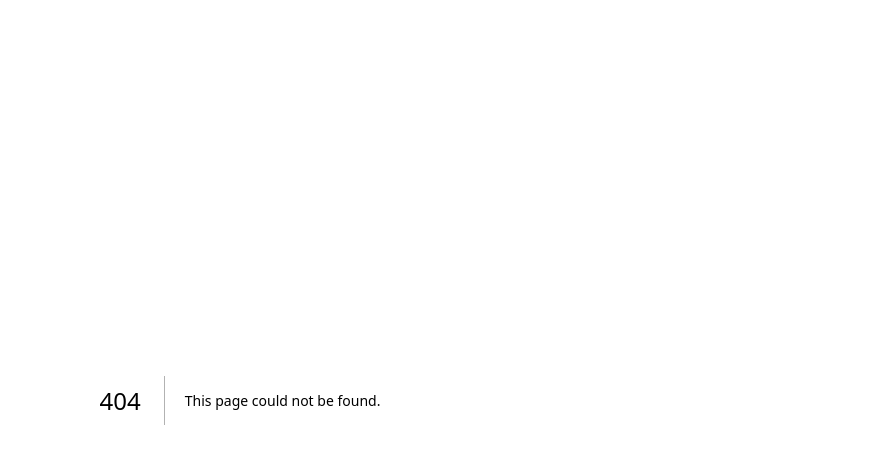
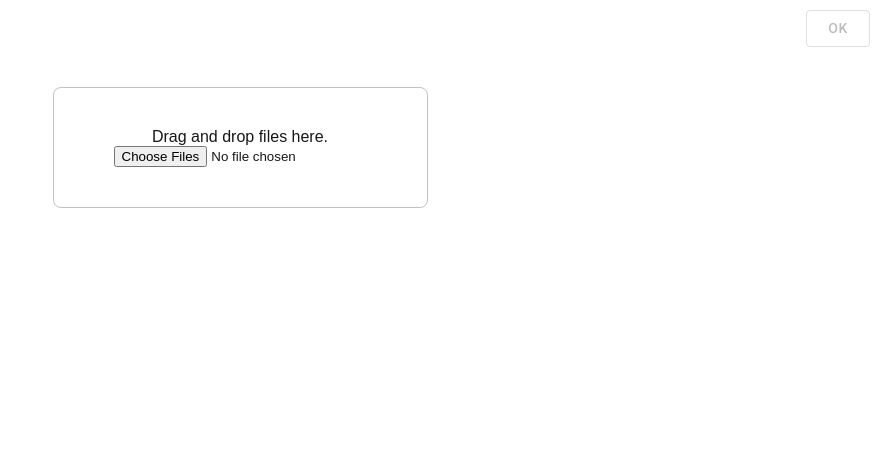
Before and after one commit to dlguswo333/share-those-files, a Next.js app: page /upload in a window 1280 px wide. Before the commit this address had no page. Shown: the top 464 px of the page, without its empty margins (400-1280 px from the left). Built offline with nearby package versions, Linux system fonts and the light colour scheme; what @mui/material-nextjs would draw is missing.

Commit message:
Implement basic upload page

```diff
--- /dev/null
+++ b/src/app/FileItem.tsx
@@ -0,0 +1,16 @@
+'use client';
+
+type Props = {
+  file: File;
+}
+
+const FileItem = ({file}: Props) => {
+  const {name, size} = file;
+
+  return <div>
+    <div>{name}</div>
+    <div>{size}</div>
+  </div>
+};
+
+export default FileItem;
--- a/src/app/layout.tsx
+++ b/src/app/layout.tsx
@@ -11,8 +11,8 @@ const roboto = Roboto({
 });
 
 export const metadata: Metadata = {
-  title: "Create Next App",
-  description: "Generated by create next app",
+  title: 'share-those-files',
+  description: 'Share files easily, simply.',
 };
 
 export default function RootLayout({
--- /dev/null
+++ b/src/app/upload/page.module.css
@@ -0,0 +1,28 @@
+.page {
+    display: flex;
+    flex-direction: column;
+    align-items: center;
+    justify-content: flex-start;
+    min-height: 100vh;
+    padding: 10px 80px;
+    gap: 40px;
+}
+
+.page .header {
+    width: 100vw;
+    padding: 0 10px;
+    display: flex;
+    flex-direction: row;
+    align-items: center;
+    justify-content: flex-end;
+}
+
+.page .inputArea {
+    display: flex;
+    flex-direction: column;
+    align-items: center;
+    justify-content: center;
+    padding: 40px 60px;
+    border: 1px solid #9999;
+    border-radius: 8px;
+}
--- /dev/null
+++ b/src/app/upload/page.tsx
@@ -0,0 +1,34 @@
+'use client';
+import styles from '@/app/upload/page.module.css';
+import useUpload from './useUpload';
+import Button from '@mui/material/Button';
+import FileItem from '../FileItem';
+import { useRef } from 'react';
+
+export default function Upload() {
+  const inputRef = useRef<HTMLInputElement | null>(null);
+  const {
+    files,
+    okayToContinue,
+    onDragOverEvent,
+    onDropEvent,
+    onChangeEvent
+  } = useUpload({inputRef});
+
+  return (
+    <main className={styles.page}>
+      <header className={styles.header}>
+        <Button variant={okayToContinue ? 'contained' : 'outlined'} disabled={!okayToContinue}>OK</Button>
+      </header>
+      <div className={styles.inputArea}
+        onDragOver={onDragOverEvent}
+        onDrop={onDropEvent}>
+        <div>Drag and drop files here.</div>
+        <input type='file' multiple={true} onChange={onChangeEvent} ref={inputRef} />
+      </div>
+      <div>
+        {files?.map(file => (<FileItem key={file.name} file={file} />))}
+      </div>
+    </main>
+  );
+}
--- /dev/null
+++ b/src/app/upload/useUpload.ts
@@ -0,0 +1,57 @@
+import { ChangeEvent, DragEvent, RefObject, useCallback, useState } from "react";
+
+const excludeFolders = async (files: File[]) => {
+  return (
+    await Promise.all(files.map(async item => {
+      try {
+        await item.slice(0, 1).arrayBuffer();
+        return item;
+      } catch {
+        return false;
+      }
+    }))
+  ).filter(result => !!result);
+};
+
+type Props = {
+  inputRef: RefObject<HTMLInputElement | null>;
+}
+
+const useUpload = ({inputRef}: Props) => {
+  const [okayToContinue, /* setOkayToContinue */] = useState(false);
+  const [files, setFiles]= useState<File[] | null>(null);
+
+  const onDragOverEvent = useCallback((e: DragEvent<HTMLElement>) => {
+    e.preventDefault();
+  }, []);
+
+  const onDropEvent = useCallback(async (e: DragEvent<HTMLElement>) => {
+    e.preventDefault();
+    const fileList = e.dataTransfer.files;
+
+    const filesExcludingFolders = await excludeFolders([...fileList]);
+    setFiles(filesExcludingFolders);
+    if (inputRef.current) {
+      inputRef.current.files = fileList;
+    }
+  }, [inputRef]);
+
+  const onChangeEvent = useCallback(async (e: ChangeEvent<HTMLInputElement>) => {
+    const fileList = e.target.files;
+    if (!fileList) {
+      return;
+    }
+    const filesExcludingFolders = await excludeFolders([...fileList]);
+    setFiles(filesExcludingFolders);
+  }, []);
+
+  return {
+    okayToContinue,
+    files,
+    onDragOverEvent,
+    onDropEvent,
+    onChangeEvent,
+  }
+}
+
+export default useUpload;
```
Also changed, not shown: src/app/page.module.css (+9 -0 lines), src/app/page.tsx (+5 -2 lines).
